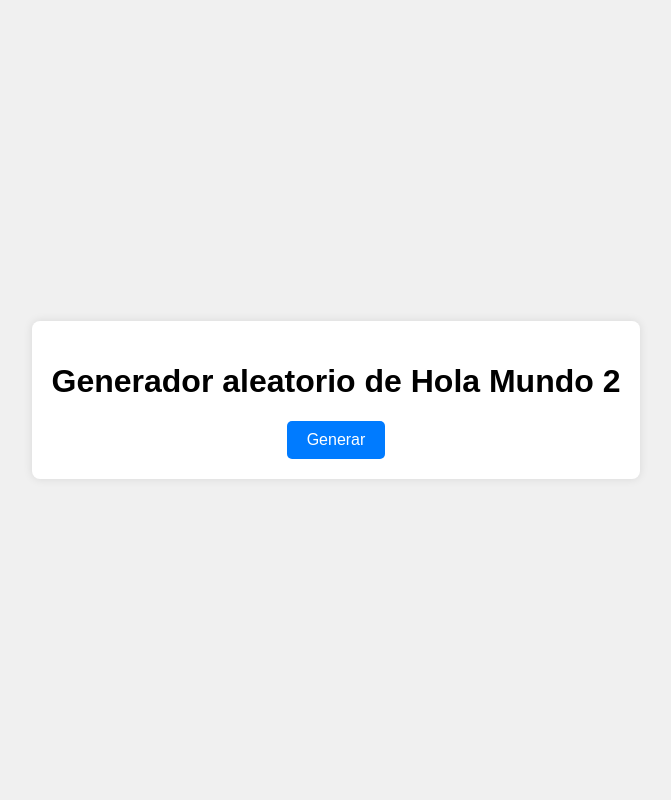
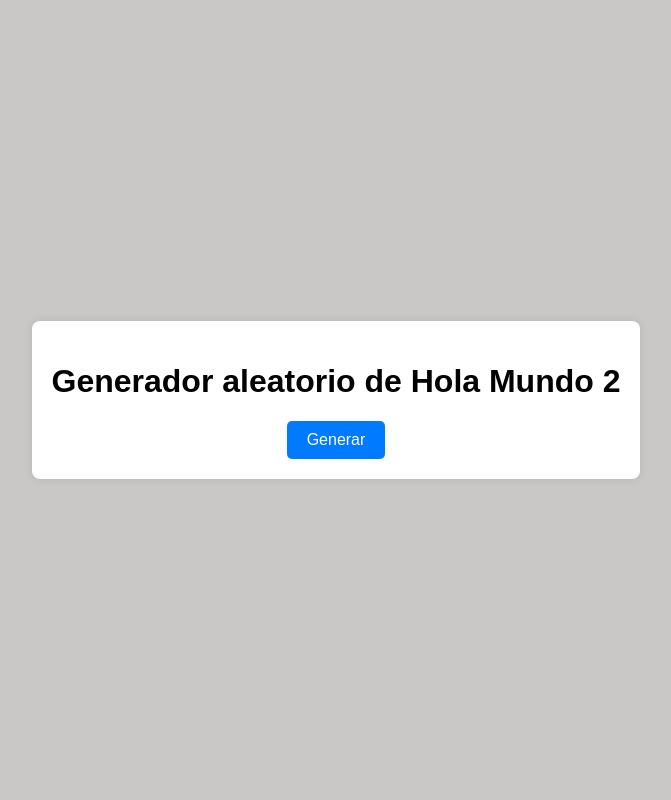
Before and after one commit to rugusa/holamundomultilenguaje2, a PHP site: page / in a window 1280 px wide. Shown: the whole page, without its empty margins (304-975 px from the left). Run offline with PHP 8.4, Linux system fonts and the light colour scheme.

Commit message:
Segundo commit hola2 con docker

```diff
--- a/index.php
+++ b/index.php
@@ -25,7 +25,7 @@ if ($_SERVER['REQUEST_METHOD'] === 'POST') {
             justify-content: center;
             align-items: center;
             height: 100vh;
-            background-color: #f0f0f0;
+            background-color:rgb(202, 199, 199);
             margin: 0;
         }
 
```
